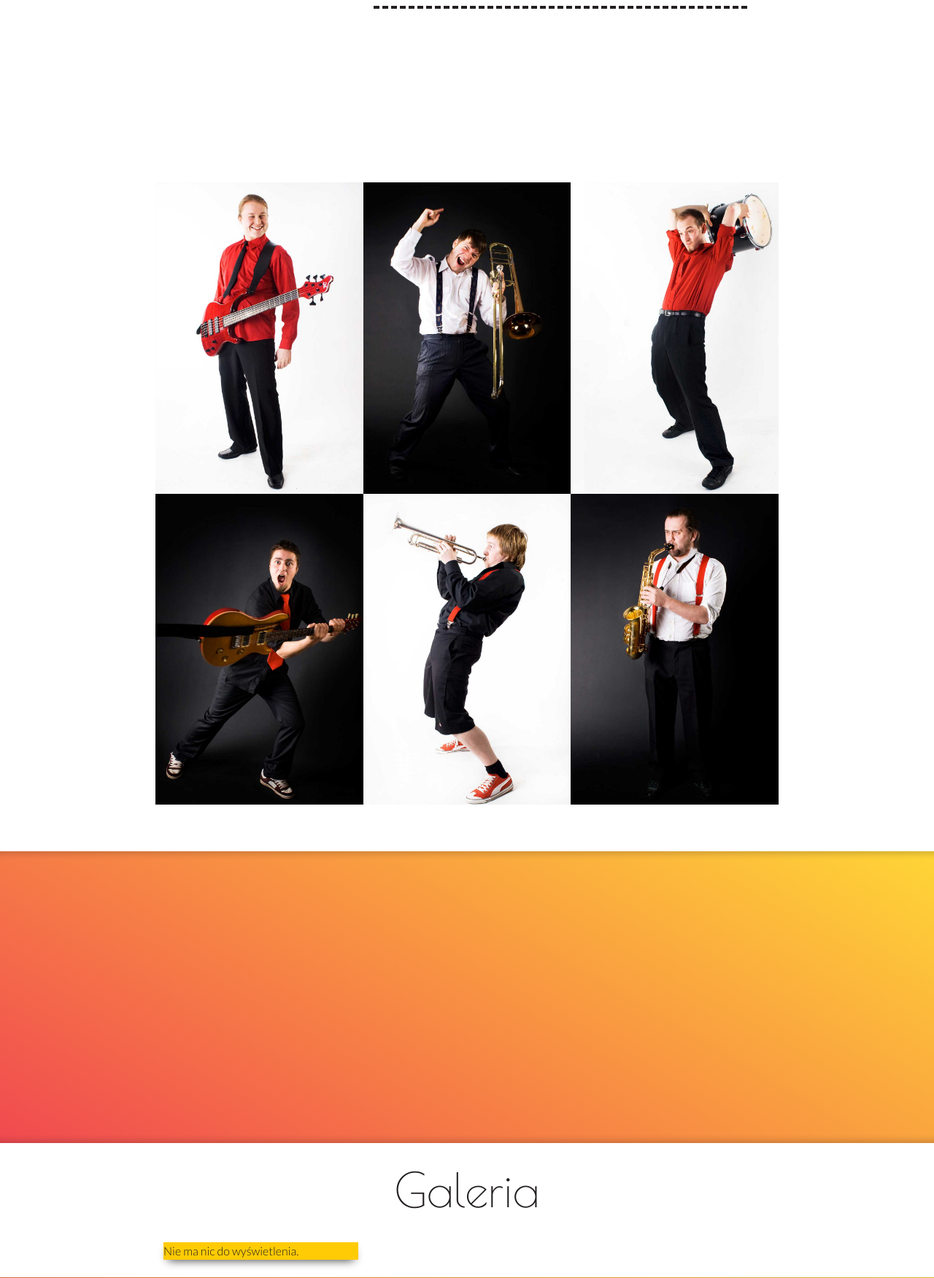
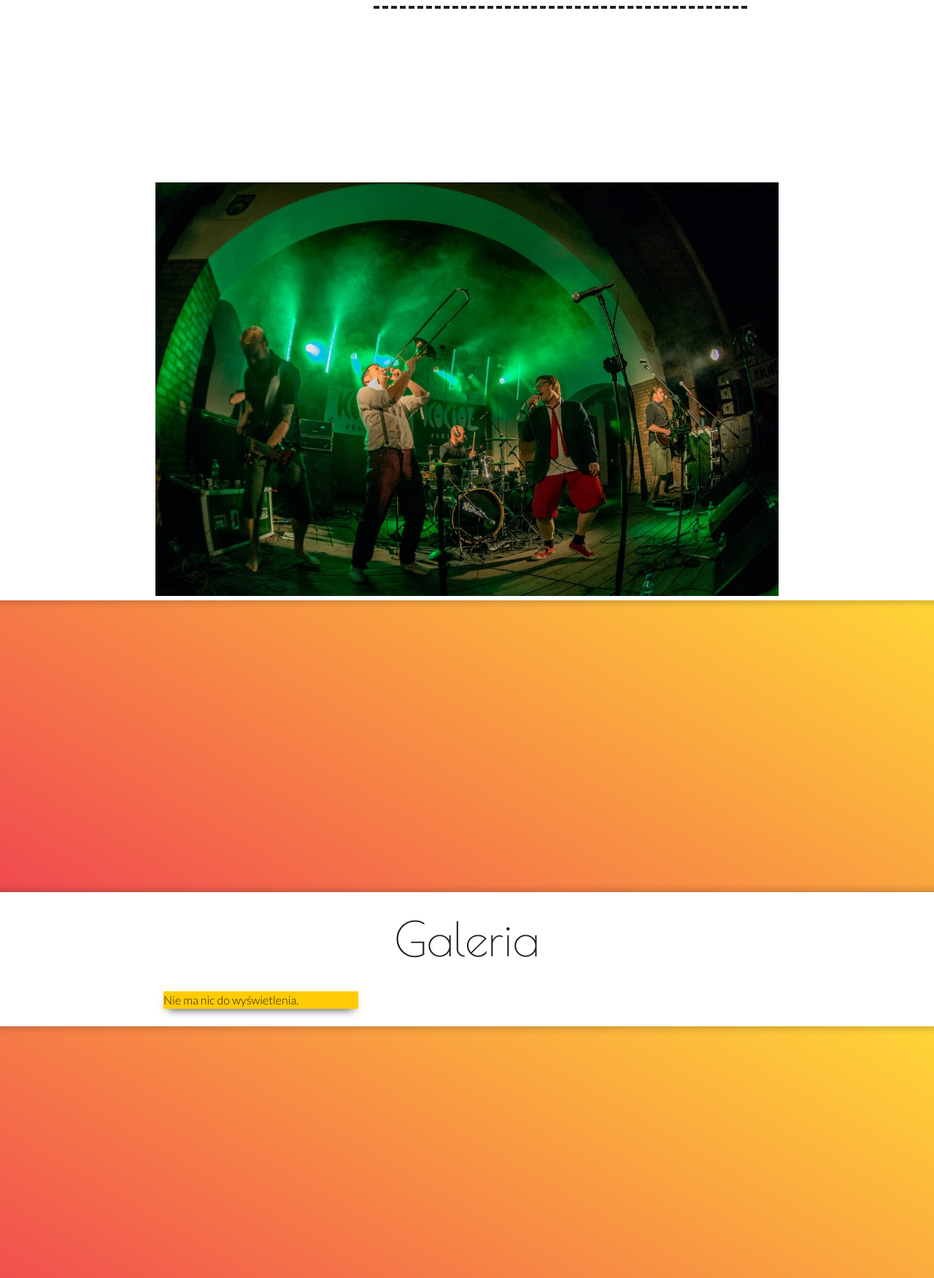
Before and after one commit to mareksl/majestic, a PHP site: page / in a window 1280 px wide. Shown: the part 550-2302 px from the top of the page at 73% size. Run offline with PHP 8.4, Linux system fonts and the light colour scheme; data that the repository does not hold is empty; a stand-in replaces the project's code that opens the database connection; some libraries are stand-ins or nearby versions.

Commit message:
add package.json and replace profile grid with static image

```diff
--- a/index.php
+++ b/index.php
@@ -118,48 +118,9 @@ mysqli_query($conn, 'SET NAMES `utf8` COLLATE `utf8_general_ci`');
                     </div>
                     <div class="row">
                         <div class="col col-2"></div>
-                        <div class="col col-8">
-                            <div class="row profile-grid">
-                                <figure class="profile">
-                                    <img src="img/profile_01.jpg" alt="Cichy">
-                                    <figcaption>
-                                        <h3><span>Bas: </span>Cichy</h3>
-                                    </figcaption>
-                                </figure>
-                                <figure class="profile">
-                                    <img src="img/profile_02.jpg" alt="Puzon">
-                                    <figcaption>
-                                        <h3><span>Puzon: </span>Puzon</h3>
-                                    </figcaption>
-                                </figure>
-                                <figure class="profile">
-                                    <img src="img/profile_03.jpg" alt="Adam">
-                                    <figcaption>
-                                        <h3><span>Perkusja: </span>Adam</h3>
-                                    </figcaption>
-                                </figure>
-                            </div>
-                            <div class="row profile-grid">
-                                <figure class="profile">
-                                    <img src="img/profile_04.jpg" alt="Król Arti">
-                                    <figcaption>
-                                        <h3><span>Gitara, Wokal: </span>Król Arti</h3>
-                                    </figcaption>
-                                </figure>
-                                <figure class="profile">
-                                    <img src="img/profile_05.jpg" alt="Michał">
-                                    <figcaption>
-                                        <h3><span>Wokal, Trąbka: </span>Michał</h3>
-                                    </figcaption>
-                                </figure>
-                                <figure class="profile">
-                                    <img src="img/profile_06.jpg" alt="Sasin z Bazin">
-                                    <figcaption>
-                                        <h3><span>Saksofon: </span>Sasin z Bazin</h3>
-                                    </figcaption>
-                                </figure>
-                            </div>
-                        </div>
+						<div class="col col-8">
+							<img src="img/main_photo.jpg" class="img-responsive" alt="Majestic Band in Concert">
+						</div>
                         <div class="col col-2"></div>
                     </div>
                 </div>
```
Also changed, not shown: css/main.css (+7 -4 lines), gulpfile.js (added, +25 -0 lines), index.html (+1 -40 lines), package.json (added, +17 -0 lines), img/main_photo.jpg (added), img/test.jpg (deleted), scss/flex-grid.scss (renamed from css/flex-grid.scss), scss/main.scss (renamed from css/main.scss), scss/reset.scss (renamed from css/reset.scss), scss/typography.scss (renamed from css/typography.scss), 3 other files.
